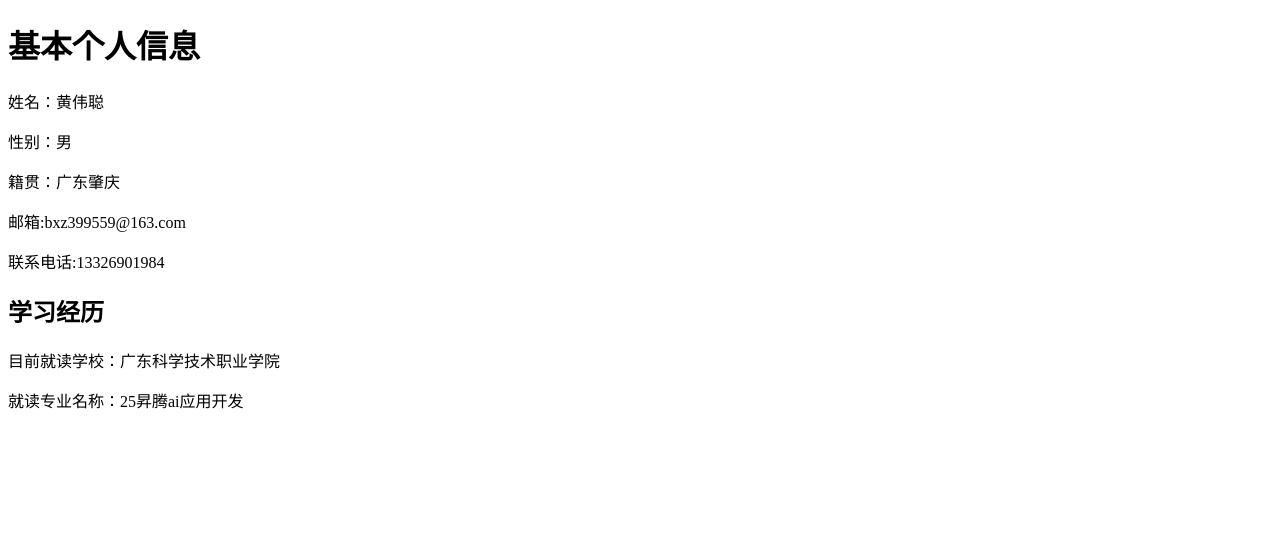
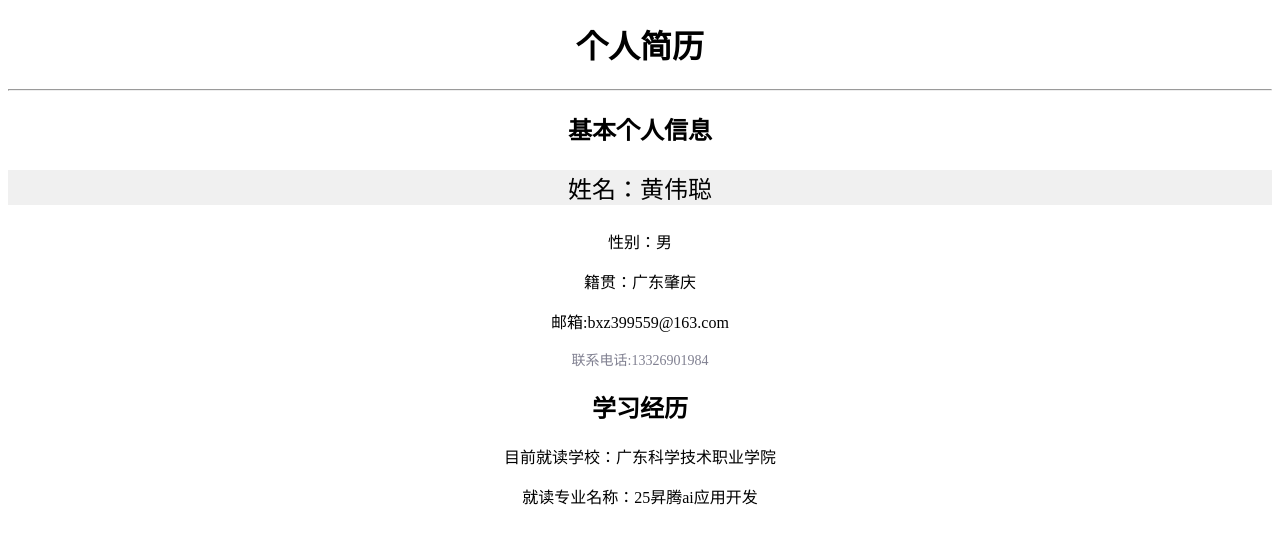
Before and after one commit to huangwei222/HuangwWeicong_resume_20260909, a plain HTML site: page index.html in a window 1280 px wide. Drawn offline with Linux system fonts and the light colour scheme.

Commit message:
Add files via upload

```diff
--- a/index.html
+++ b/index.html
@@ -4,14 +4,32 @@
     <meta charset="UTF-8">
     <meta name="viewport" content="width=device-width, initial-scale=1.0">
     <title>个人简历</title>
+    <style>
+        body{
+            text-align: center;
+        }
+
+        .class1{
+            color: rgb(128, 128, 145);
+            font-size: 14px;
+        }
+
+        #name{
+            font-size: 24px;
+            background-color: #f0f0f0;
+        }
+    </style>
+    <link href="./s1.css" rel="stylesheet">
 </head>
 <body>
-    <h1>基本个人信息</h1>
-    <p>姓名：黄伟聪</p>
+    <h1>个人简历</h1>
+    <hr>
+    <h2>基本个人信息</h2>
+    <p id="name">姓名：黄伟聪</p>
     <p>性别：男</p>
     <p>籍贯：广东肇庆</p>
     <p>邮箱:bxz399559@163.com</p>
-    <p>联系电话:13326901984</p>
+    <p class="class1">联系电话:13326901984</p>
 
     <h2>学习经历</h2>
     <p>目前就读学校：广东科学技术职业学院</p>
```
